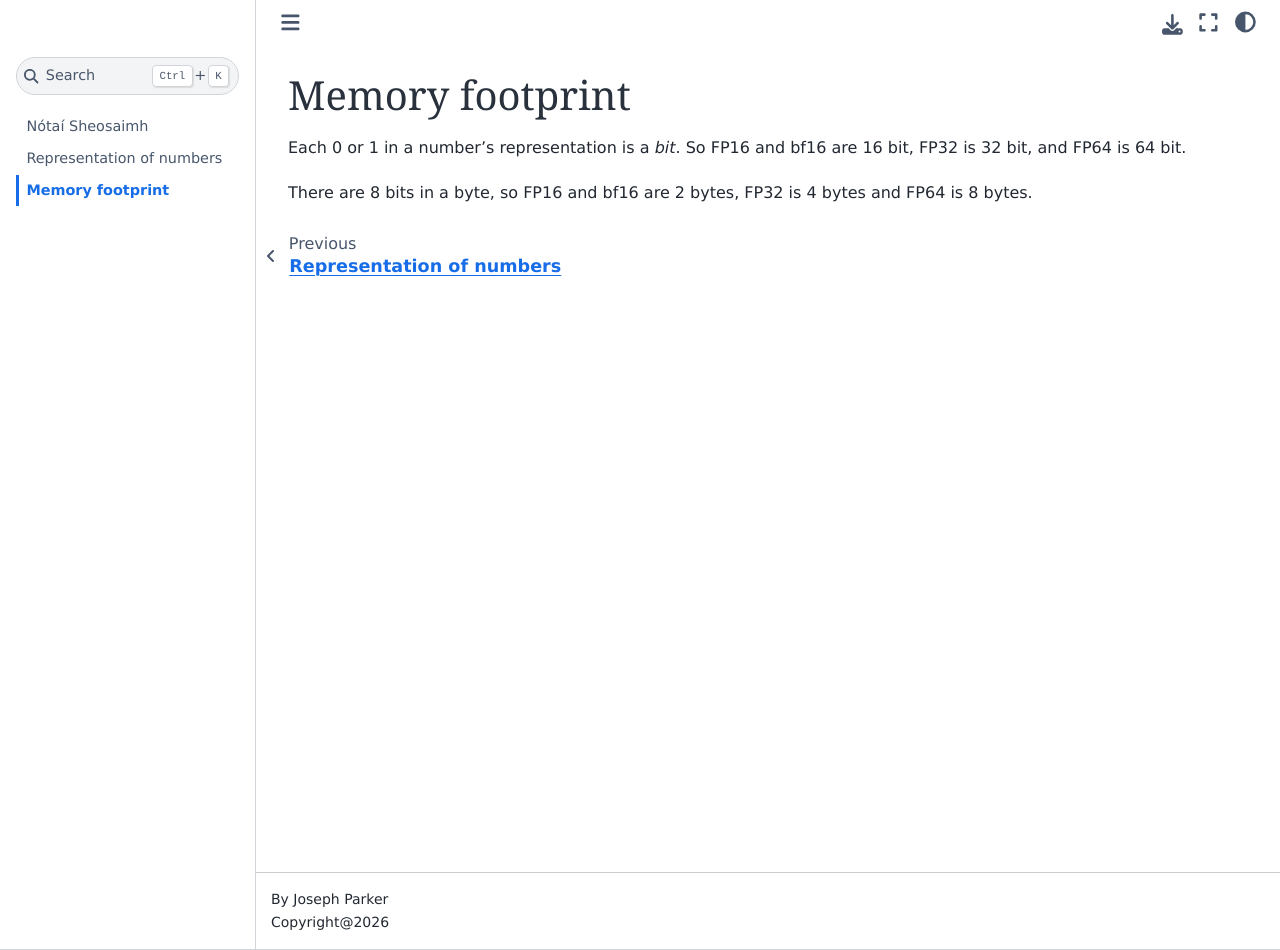
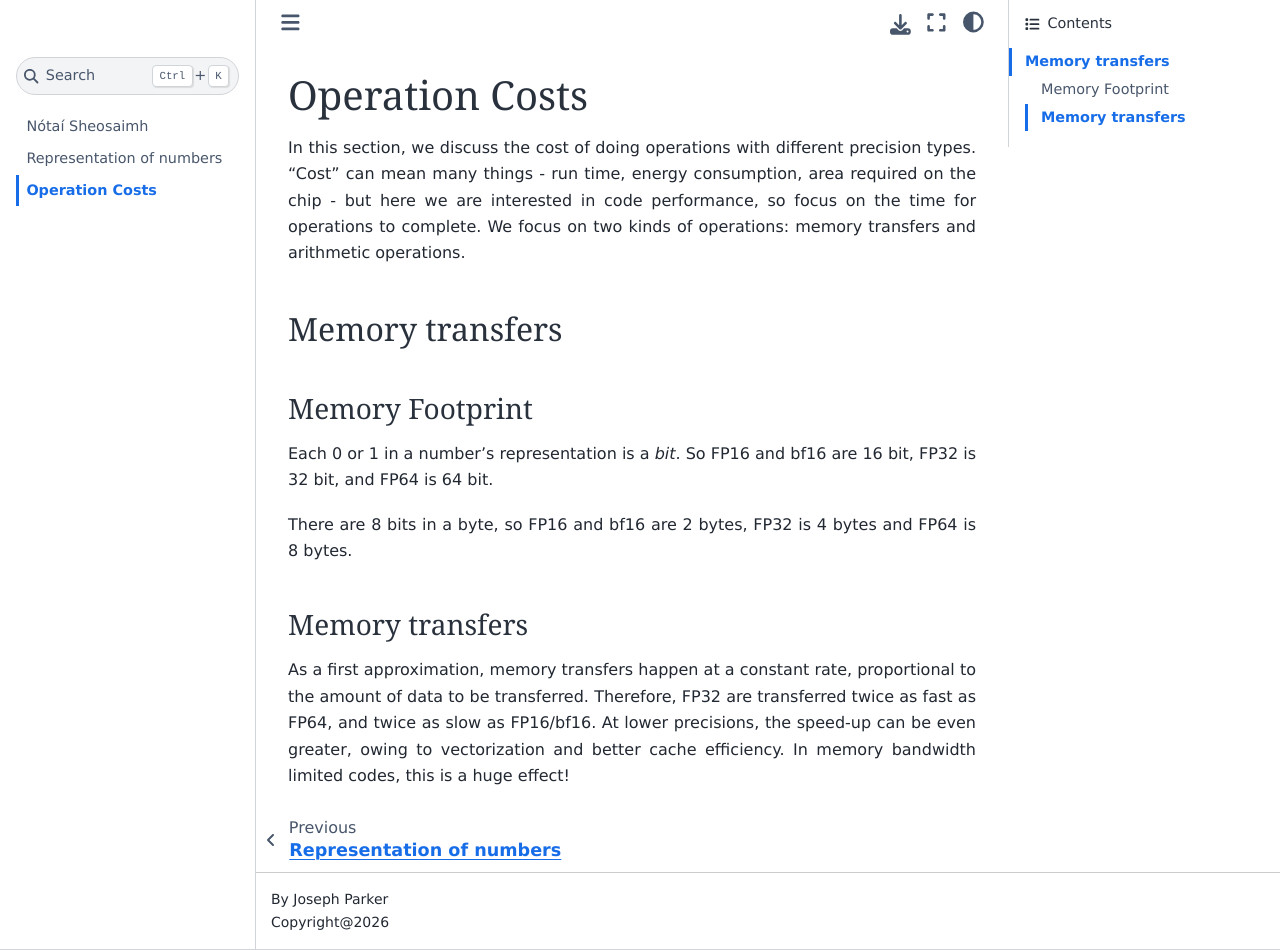
Before and after one commit to JosephThomasParker/notai_sheosaimh, a Jupyter Book: the page built from reduced_precision/operation_costs.md, in a window 1280 px wide and 950 px high. Built offline with Jupyter Book 1.0.4 settings and Sphinx 7.4.7 and the Sphinx Book theme 1.1.4, drawn with Linux system fonts in a browser that asks for light colours.

Commit message:
Notes on memory transfers

```diff
--- a/reduced_precision/operation_costs.md
+++ b/reduced_precision/operation_costs.md
@@ -3,9 +3,23 @@ title: Bits, bytes and operation costs
 layout: post
 ---
 
-# Memory footprint
+# Operation Costs
 
+In this section, we discuss the cost of doing operations with different precision types.
+"Cost" can mean many things - run time, energy consumption, area required on the chip - but here we are interested in code performance, so focus on the time for operations to complete.
+We focus on two kinds of operations: memory transfers and arithmetic operations.
+
+## Memory transfers
+
+### Memory Footprint
 Each 0 or 1 in a number's representation is a _bit_.
 So FP16 and bf16 are 16 bit, FP32 is 32 bit, and FP64 is 64 bit.
 
 There are 8 bits in a byte, so FP16 and bf16 are 2 bytes, FP32 is 4 bytes and FP64 is 8 bytes.
+
+### Memory transfers
+
+As a first approximation, memory transfers happen at a constant rate, proportional to the amount of data to be transferred.
+Therefore, FP32 are transferred twice as fast as FP64, and twice as slow as FP16/bf16.
+At lower precisions, the speed-up can be even greater, owing to vectorization and better cache efficiency.
+In memory bandwidth limited codes, this is a huge effect!
```
